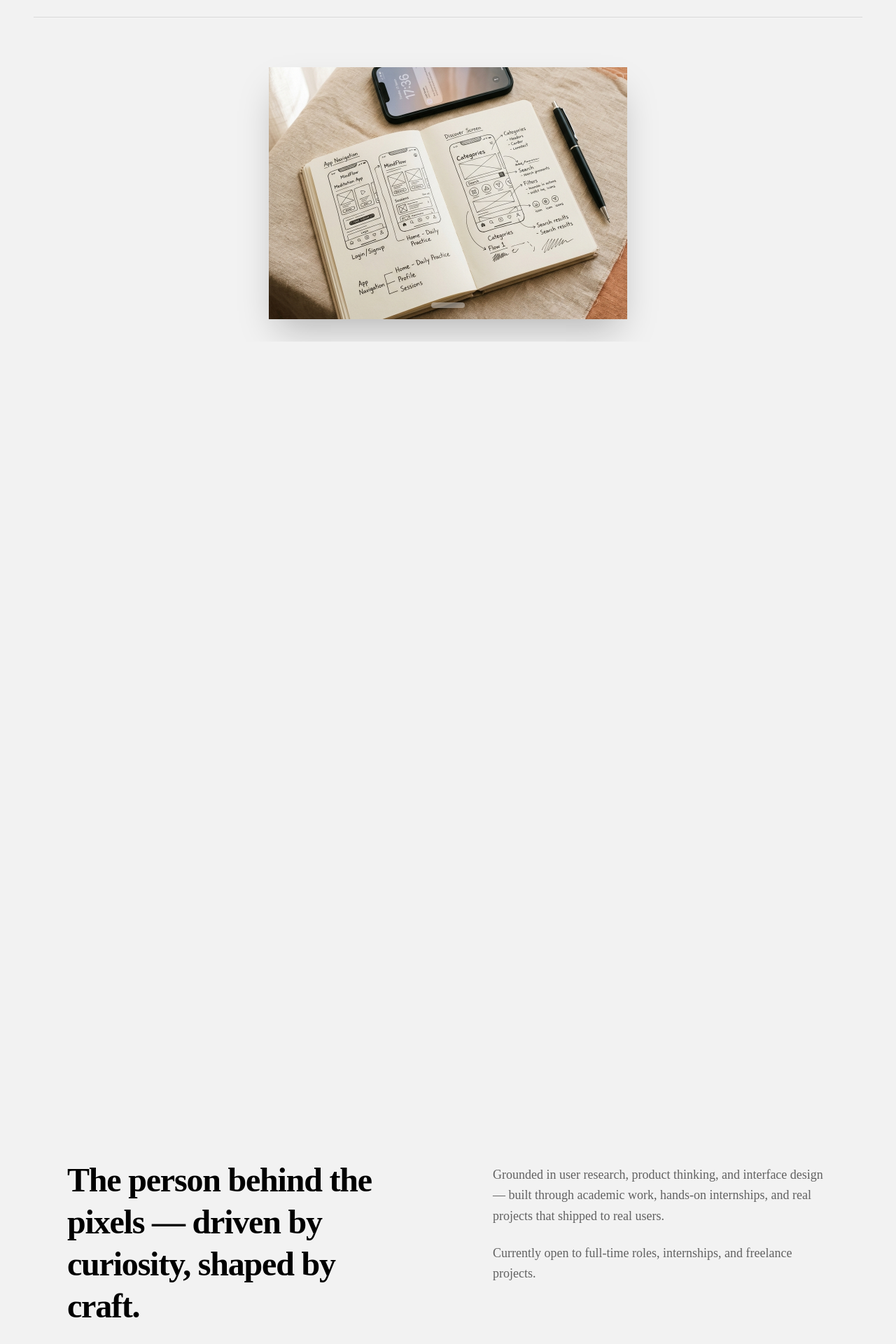
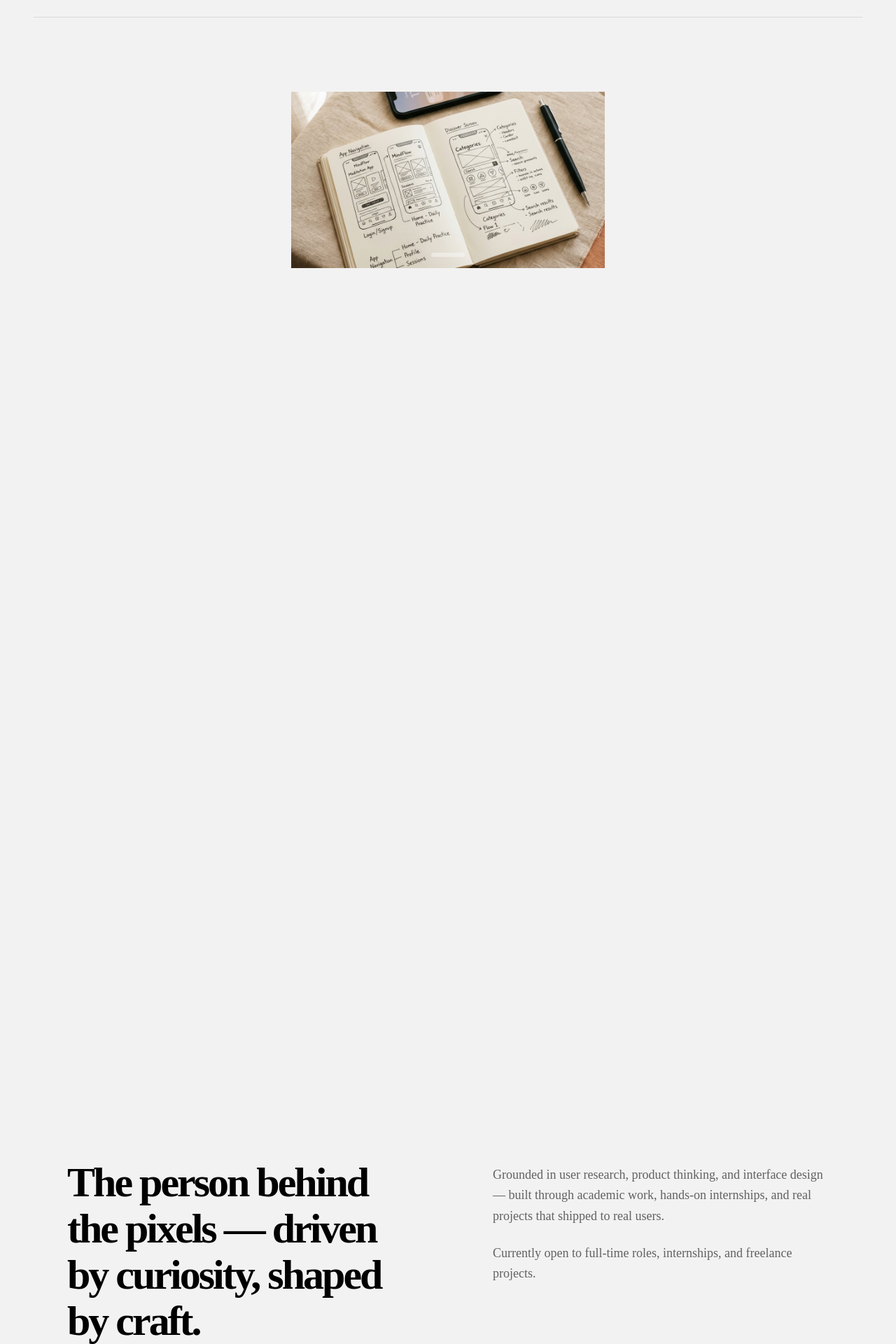
Before and after one commit to girishlade111/freelancer-portfolio, a Next.js app in the folder girish-portfolio/: page /contact in a window 1280 px wide. Shown: the part 440-2360 px from the top of the page at 70% size. Built offline with nearby package versions, Linux system fonts and the light colour scheme.

Commit message:
feat: create contact page with expanding sections and footer layout

```diff
--- a/girish-portfolio/app/contact/page.tsx
+++ b/girish-portfolio/app/contact/page.tsx
@@ -107,10 +107,9 @@ function ExpandingAboutSection() {
     offset: ["start start", "end start"]
   });
 
-  // Calculate width from ~30vw to 100vw, height from ~40vh to 100vh
-  const width = useTransform(scrollYProgress, [0, 0.4], ["40vw", "100vw"]);
-  const height = useTransform(scrollYProgress, [0, 0.4], ["45vh", "100vh"]);
-  // At end of scroll, ensure it fills screen
+  // Maintain a perfect 16:9 (Desktop/YouTube) horizontal ratio during expansion
+  const width = useTransform(scrollYProgress, [0, 0.5], ["35vw", "100vw"]);
+  const height = useTransform(scrollYProgress, [0, 0.5], ["19.6875vw", "56.25vw"]);
 
   return (
     <section ref={containerRef} className="h-[250vh] w-full relative bg-[#f2f2f2] text-black pt-32 font-sans">
@@ -127,10 +126,10 @@ function ExpandingAboutSection() {
         </div>
 
         {/* Expanding Image Window */}
-        <div className="w-full flex-grow flex justify-center items-end pb-8">
+        <div className="w-full flex-grow flex justify-center items-center pb-12">
            <motion.div
              style={{ width, height }}
-             className="relative overflow-hidden z-20 shadow-2xl bg-black/5"
+             className="relative overflow-hidden z-20 bg-black/5"
            >
              <Image
                src="/images/about-image.png"
@@ -140,7 +139,7 @@ function ExpandingAboutSection() {
                priority
              />
              <div className="absolute bottom-4 left-0 right-0 flex justify-center z-10">
-               <div className="w-12 h-2 bg-white/40 backdrop-blur-sm rounded-full" />
+               <div className="w-12 h-1.5 bg-white/40 backdrop-blur-sm rounded-full" />
              </div>
            </motion.div>
         </div>
@@ -155,7 +154,7 @@ function WorkInfoSection() {
       <div className="max-w-[1400px] mx-auto grid grid-cols-1 lg:grid-cols-2 gap-16 lg:gap-32 items-start">
         {/* Left column: Text & Image */}
         <div className="space-y-16">
-          <h2 className="text-4xl md:text-5xl font-semibold tracking-tight leading-tight">
+          <h2 className="text-5xl md:text-6xl font-bold tracking-tighter leading-[1.1]">
             The person behind the pixels — driven by curiosity, shaped by craft.
           </h2>
 
@@ -237,10 +236,10 @@ function BackgroundInfoSection() {
     <section className="py-24 px-6 md:px-12 lg:px-24 bg-[#f2f2f2] text-black font-sans border-t border-black/10">
       <div className="max-w-[1400px] mx-auto">
         <div className="flex flex-col md:flex-row justify-between items-start md:items-end mb-16">
-          <h2 className="text-[4rem] md:text-[6rem] lg:text-[8rem] font-bold tracking-tighter leading-none mb-6 md:mb-0">
+          <h2 className="text-[5rem] md:text-[8rem] lg:text-[10rem] font-bold tracking-tighter leading-none mb-6 md:mb-0">
             BACKGROUND
           </h2>
-          <p className="max-w-[280px] text-black/50 text-sm md:text-base text-left md:text-right">
+          <p className="max-w-[280px] text-black/50 text-base md:text-lg text-left md:text-right font-medium">
             The education, experience, and achievements that shaped the thinking and craft behind every project.
           </p>
         </div>
@@ -328,10 +327,10 @@ function FAQSection() {
     <section className="py-24 px-6 md:px-12 lg:px-24 bg-[#f2f2f2] text-black border-t border-black/10 font-sans">
       <div className="max-w-[1400px] mx-auto">
         <div className="flex flex-col md:flex-row justify-between items-start md:items-end mb-16 border-b border-black/10 pb-8">
-          <h2 className="text-[5rem] md:text-[8rem] font-bold tracking-tighter leading-none mb-6 md:mb-0">
+          <h2 className="text-[6rem] md:text-[9rem] font-bold tracking-tighter leading-none mb-6 md:mb-0">
             FAQS
           </h2>
-          <p className="max-w-[300px] text-black/50 text-sm md:text-base text-left md:text-right pb-4">
+          <p className="max-w-[300px] text-black/50 text-base md:text-lg text-left md:text-right pb-4 font-medium">
             No jargon, no fluff. Just clear answers to the most common questions about the work and process.
           </p>
         </div>
```
